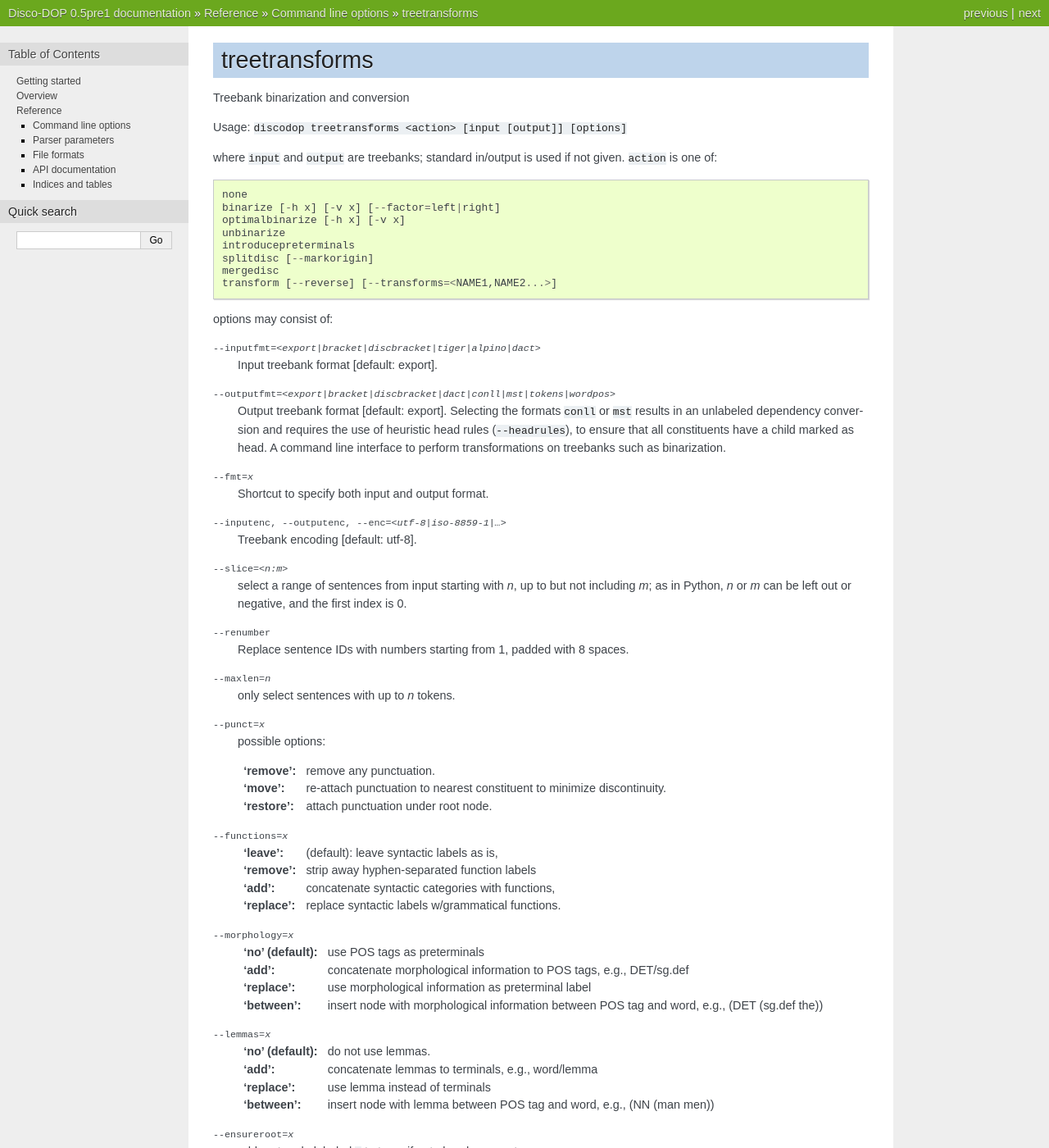
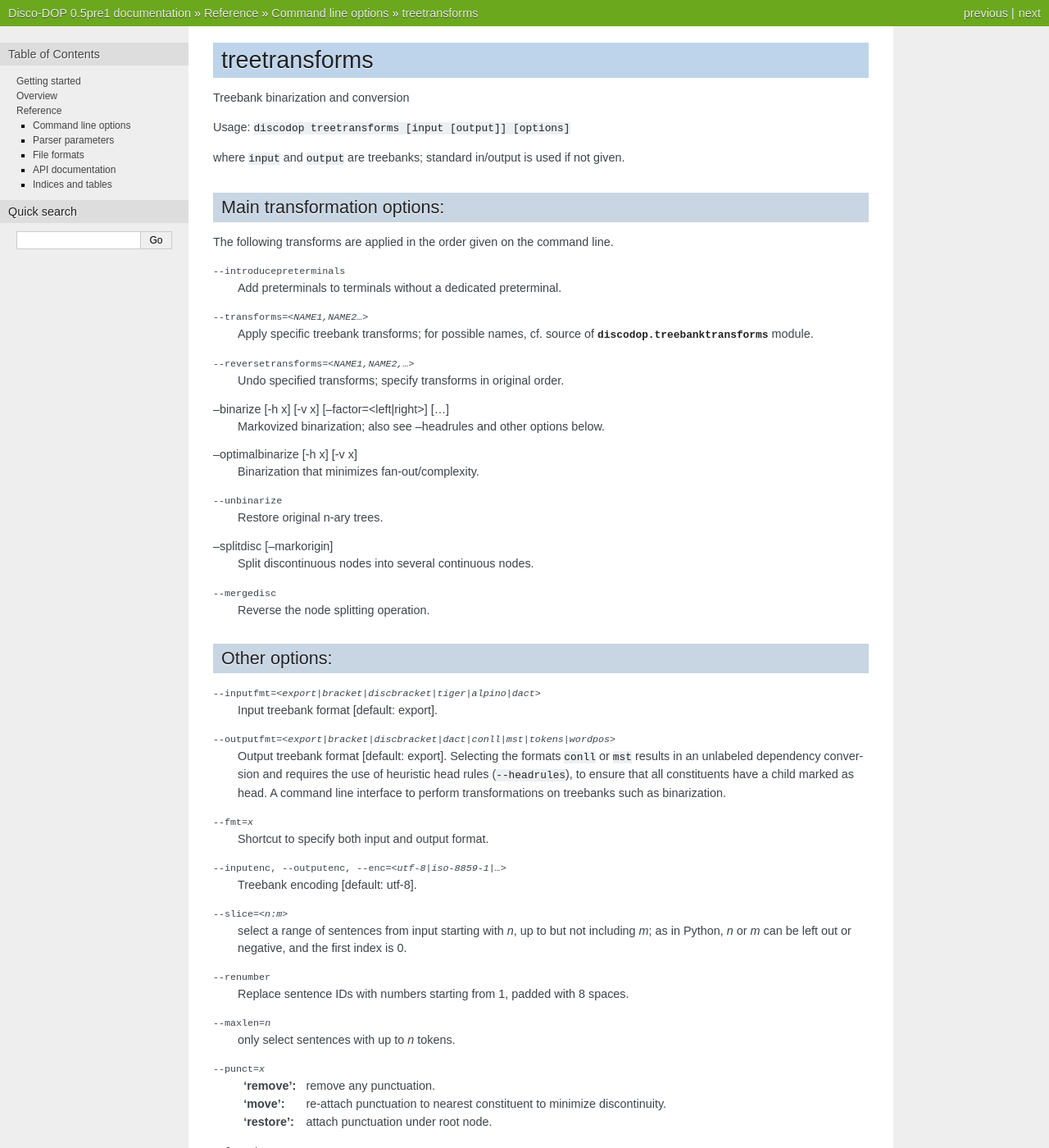
Before and after one commit to andreasvc/disco-dop, a Sphinx documentation site: the page built from docs/cli/treetransforms.rst, in a window 1280 px wide and 1400 px high. Shown: the whole window at 82% size. Built offline with Sphinx 7.4.7, drawn with Linux system fonts in a browser that asks for light colours; some of the changed text lies outside the part shown.

Commit message:
handle disc. subst. sites; improve treetransforms CLI
- fix handling of discontinuous substitution sites;
  relevant for FragmentSearcher and 'discodop fragments --complete' CLI.
- improve treetransforms CLI. instead of a single action, allow multiple
  actions using options.

```diff
--- a/docs/cli/treetransforms.rst
+++ b/docs/cli/treetransforms.rst
@@ -3,21 +3,38 @@
 --------------
 Treebank binarization and conversion
 
-Usage: ``discodop treetransforms <action> [input [output]] [options]``
+Usage: ``discodop treetransforms [input [output]] [options]``
 
 where ``input`` and ``output`` are treebanks; standard in/output is used if not given.
-``action`` is one of::
 
-    none
-    binarize [-h x] [-v x] [--factor=left|right]
-    optimalbinarize [-h x] [-v x]
-    unbinarize
-    introducepreterminals
-    splitdisc [--markorigin]
-    mergedisc
-    transform [--reverse] [--transforms=<NAME1,NAME2...>]
+Main transformation options:
+~~~~~~~~~~~~~~~~~~~~~~~~~~~~
+The following transforms are applied in the order given on the command line.
 
-options may consist of:
+--introducepreterminals
+                Add preterminals to terminals without a dedicated preterminal.
+--transforms=<NAME1,NAME2...>
+                Apply specific treebank transforms; for possible names, cf.
+                source of :mod:`discodop.treebanktransforms` module.
+
+--reversetransforms=<NAME1,NAME2,...>
+                Undo specified transforms; specify transforms in original order.
+
+--binarize [-h x] [-v x] [--factor=<left|right>] [...]
+                Markovized binarization; also see --headrules and other options below.
+
+--optimalbinarize [-h x] [-v x]
+                Binarization that minimizes fan-out/complexity.
+
+--unbinarize    Restore original n-ary trees.
+
+--splitdisc [--markorigin]
+                Split discontinuous nodes into several continuous nodes.
+
+--mergedisc     Reverse the node splitting operation.
+
+Other options:
+~~~~~~~~~~~~~~
 
 --inputfmt=<export|bracket|discbracket|tiger|alpino|dact>
                 Input treebank format [default: export].
@@ -87,6 +102,3 @@
 --tailmarker    mark rightmost child (the head if headrules are applied), to
                 avoid cyclic rules when ``--leftunary`` and ``--rightunary``
                 are used.
---transforms=x  specify names of tree transformations to apply; for possible
-                names, cf. :mod:`discodop.treebanktransforms` module.
---reverse       reverse the transformations given by ``--transform``
--- a/docs/intro.rst
+++ b/docs/intro.rst
@@ -17,7 +17,7 @@
 
 To parse sentences in bracketed format::
 
-    $ discodop treetransforms none treebankExample.mrg --inputfmt=bracket --outputfmt=tokens | discodop parser wsj/
+    $ discodop treetransforms treebankExample.mrg --inputfmt=bracket --outputfmt=tokens | discodop parser wsj/
 
 Inducing a simple grammar
 -------------------------
@@ -38,7 +38,7 @@
 
 Before inducing a grammar, we need to binarize the treebank::
 
-    $ discodop treetransforms binarize --fmt=bracket treebankExample.mrg /tmp/bintrees
+    $ discodop treetransforms --binarize --fmt=bracket treebankExample.mrg /tmp/bintrees
     transformed 7 trees with action 'binarize'
 
 We can then induce a Double-DOP grammar with the following command::
```
Also changed, not shown: other parts of docs/cli/treetransforms.rst (+1 -3 lines), 10 other files.
